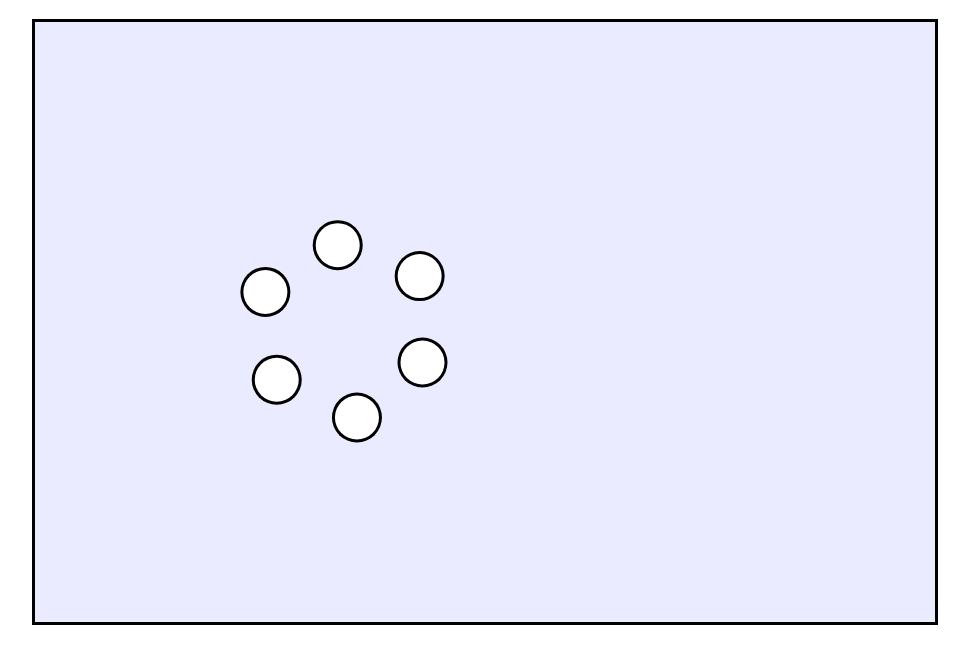
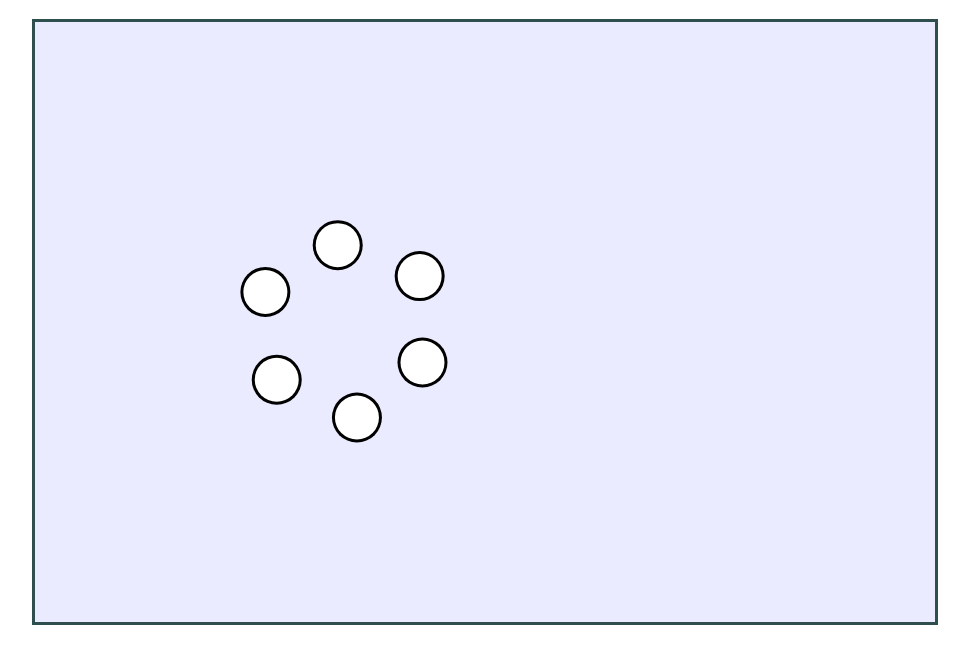
Before and after one commit to cdhanna/hackmit14_, a plain HTML site: page web/index.html in a window 1280 px wide. Shown: the part 67-730 px from the top of the page, without its empty margins (155-1124 px from the left). Drawn offline with nearby package versions, Linux system fonts and the light colour scheme.

Commit message:
border change color

```diff
--- a/web/style.css
+++ b/web/style.css
@@ -11,5 +11,5 @@
     margin-left: auto;
     margin-right: auto;
     display: block;
-    border: 3px solid #000000;
+    border: 3px solid darkslategray;
 }
```
